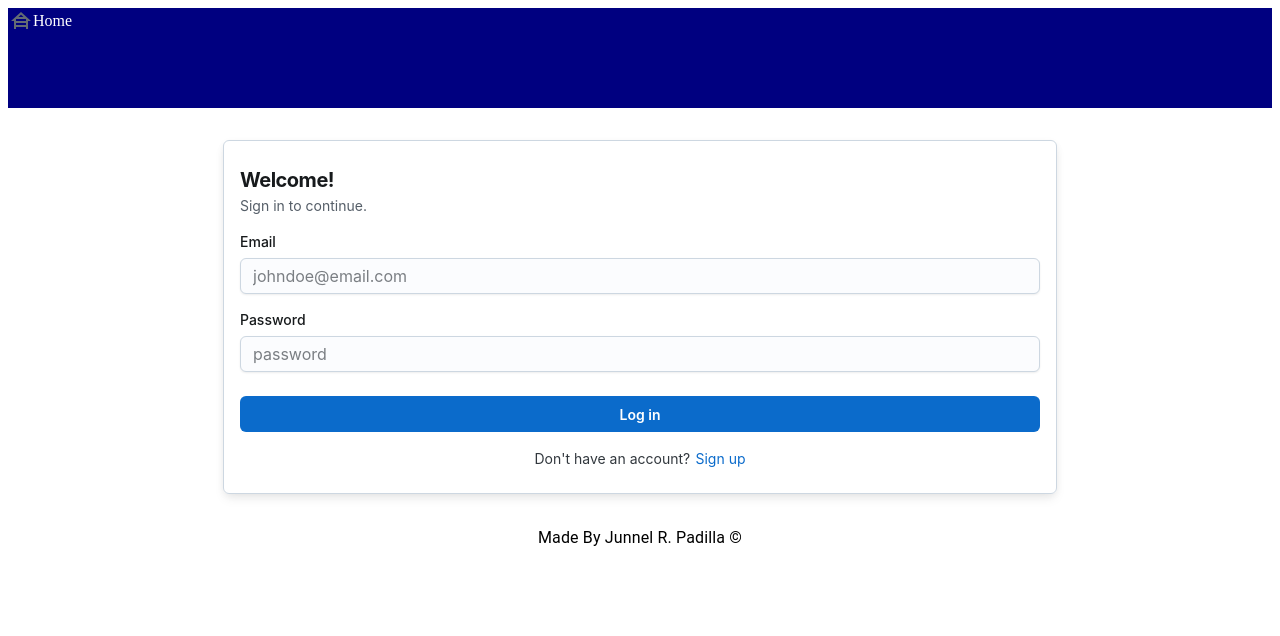
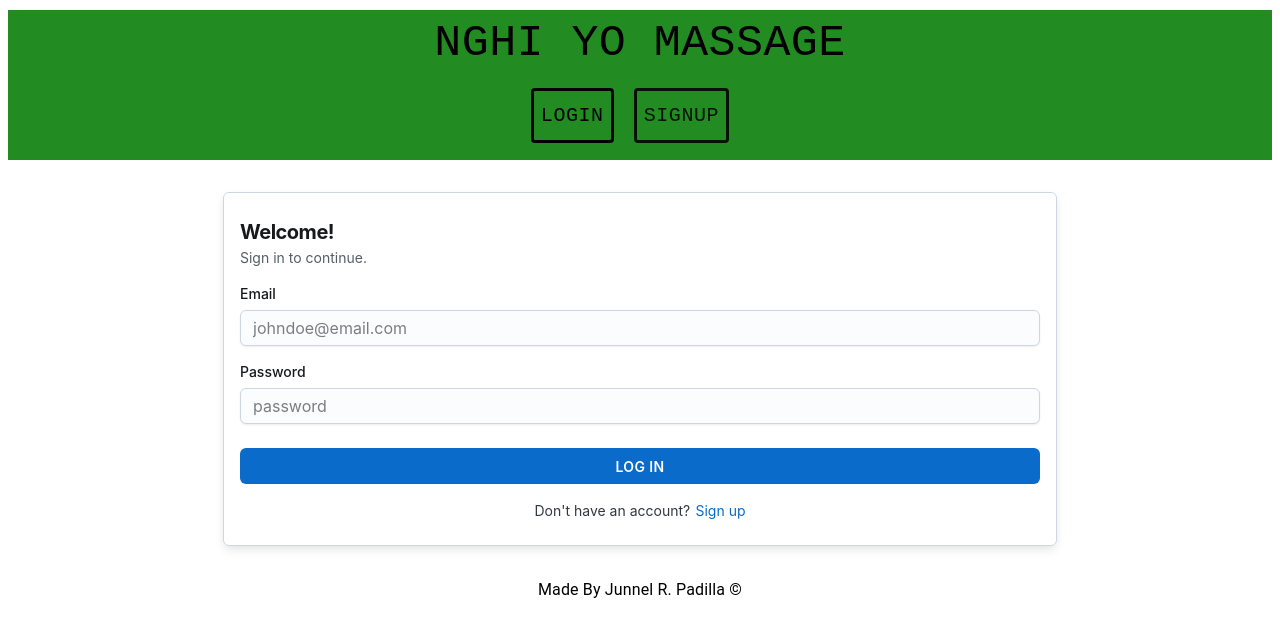
Before and after one commit to jayP308/nghi-yo-massage, a React (Create React App) app in the folder client/: page /login in a window 1280 px wide. Shown: the top 636 px of the page. Built offline with nearby package versions, Linux system fonts and the light colour scheme.

Commit message:
added login and signup button to header

```diff
--- a/client/src/components/Header.js
+++ b/client/src/components/Header.js
@@ -1,35 +1,59 @@
 import React from "react";
-import { Grid, } from "@material-ui/core";
-import ListItem from '@mui/joy/ListItem';
-import ListItemButton from '@mui/joy/ListItemButton';
-import ListItemDecorator from '@mui/joy/ListItemDecorator';
-import HouseSidingIcon from '@mui/icons-material/HouseSiding';
+import { Button, Typography, } from "@material-ui/core";
+
 
 const Header = () => {
     return (
         <>
             <div
+            style={{
+                width: "100%",
+                height: "150px",
+                marginBottom: "25px",
+                background: "#228B22",
+                textAlign: 'center',
+            }}
+            >
+
+            <Typography
+            style={{
+                fontSize: "45px",
+                fontFamily: 'monospace',
+                marginTop: '10px',
+                marginBottom: '10px',
+            }}
+            >
+            NGHI YO MASSAGE
+            </Typography>
+
+            <div>
+                <Button
+                href="/login"
                 style={{
-                    width: "100%",
-                    height: "100px",
-                    marginBottom: "25px",
-                    background: "navy",
+                    fontSize: "20px",
+                    fontFamily: 'monospace',
+                    border: 'solid',
+                    padding: '7px',
+                    marginRight: '20px',
+                    color: 'black'
                 }}
-            >
-                <Grid xs={2}>
-                    <ListItem role="none">
-                        <ListItemButton
-                        sx={{
-                            color: 'white',
-                        }}
-                        >
-                            <ListItemDecorator>
-                                <HouseSidingIcon/>
-                            </ListItemDecorator>
-                            Home
-                        </ListItemButton>
-                    </ListItem>
-                </Grid>
+                >
+                Login
+                </Button>
+                <Button
+                 href="/signup"
+                 style={{
+                    fontSize: "20px",
+                    fontFamily: 'monospace',
+                    border: 'solid',
+                    padding: '7px',
+                    marginRight: '20px'
+                }}
+                >
+                Signup
+                </Button>
+            </div>
+
             </div>
         </>
     );
```
